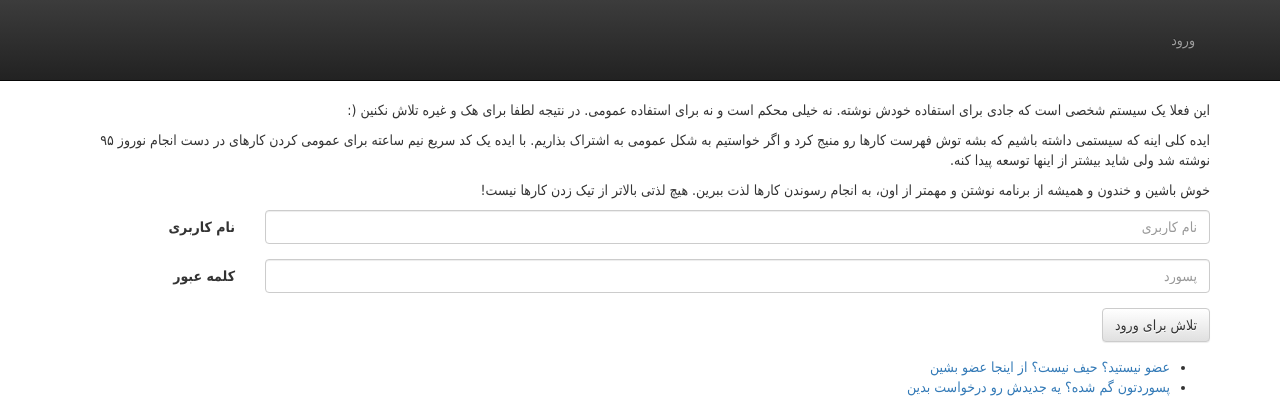
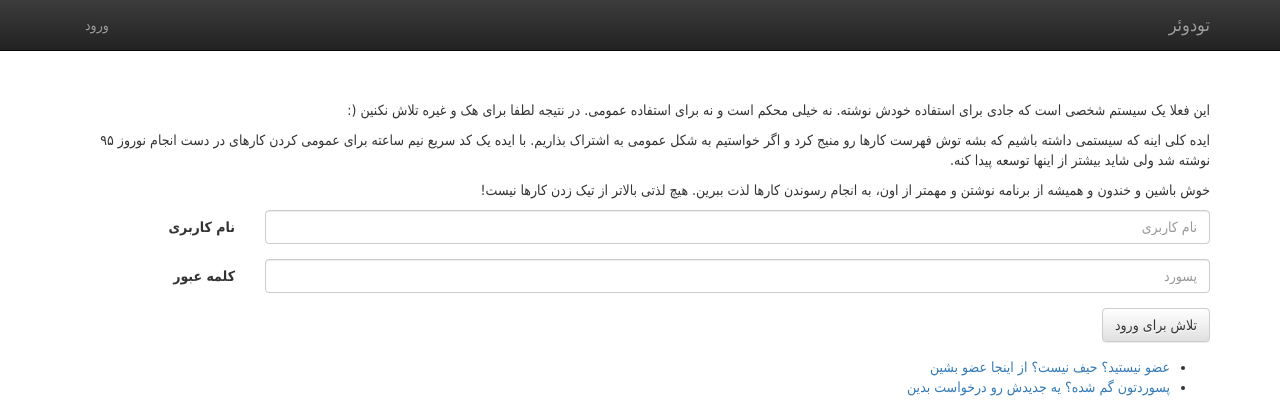
Before and after one commit to jadijadi/todoer, a Django app: page / in a window 1280 px wide. Shown: the top 420 px of the page. Run offline with Django 3.2, Linux system fonts and the light colour scheme; some libraries are stand-ins or nearby versions; some web fonts are replaced.

Commit message:
cleaned navigation bar. (there's still room for improvements)

```diff
--- a/web/static/css/style.css
+++ b/web/static/css/style.css
@@ -60,13 +60,6 @@ body {
     padding-top: 70px; /* Required padding for .navbar-fixed-top. Change if height of navigation changes. */
 }
 
-.navbar-fixed-top .nav {
-    padding: 15px 0;
-}
-
-.navbar-fixed-top .navbar-brand {
-    padding: 0 15px;
-}
 
 @media(min-width:768px) {
     body {
--- a/web/templates/template.html
+++ b/web/templates/template.html
@@ -37,7 +37,7 @@
         <nav class="navbar navbar-inverse navbar-fixed-top rtl" role="navigation">
             <div class="container">
                 <!-- Brand and toggle get grouped for better mobile display -->
-                <div class="navbar-header">
+                <div class="navbar-header navbar-right">
                     <button type="button" class="navbar-toggle" data-toggle="collapse" data-target="#bs-example-navbar-collapse-1">
                         <span class="sr-only">Toggle navigation</span>
                         <span class="icon-bar"></span>
@@ -45,12 +45,12 @@
                         <span class="icon-bar"></span>
                     </button>
                     <a class="navbar-brand" href="#">
-                      <span class="fontawesome-coffee topleftlogo"></span>
+                      تودوئر
                     </a>
                 </div>
                 <!-- Collect the nav links, forms, and other content for toggling -->
                 <div class="collapse navbar-collapse" id="bs-example-navbar-collapse-1">
-                    <ul class="nav navbar-nav">
+                    <ul class="nav navbar-nav navbar-left">
                       {% if user.is_authenticated %}
                       <li><a href="/accounts/logout">خروج</a></li>
                       {% else %}
```
